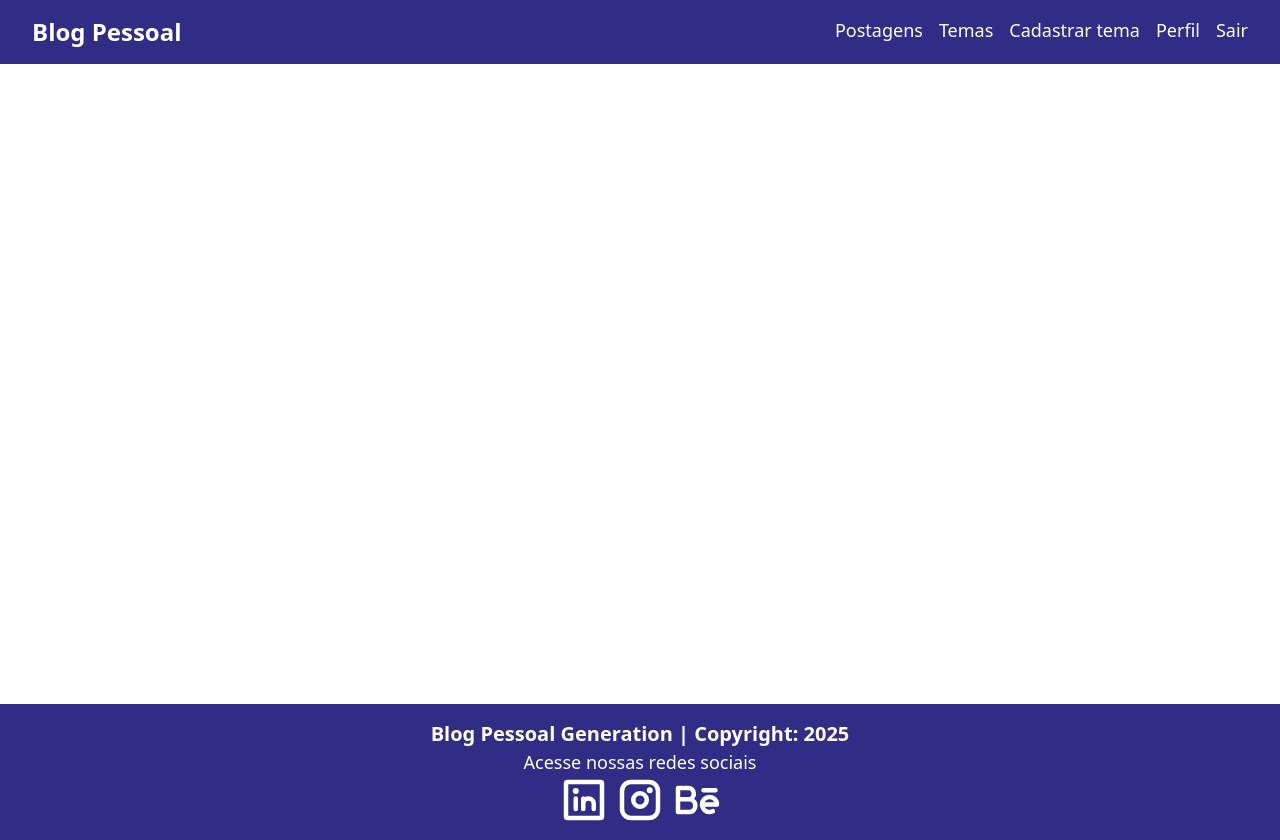
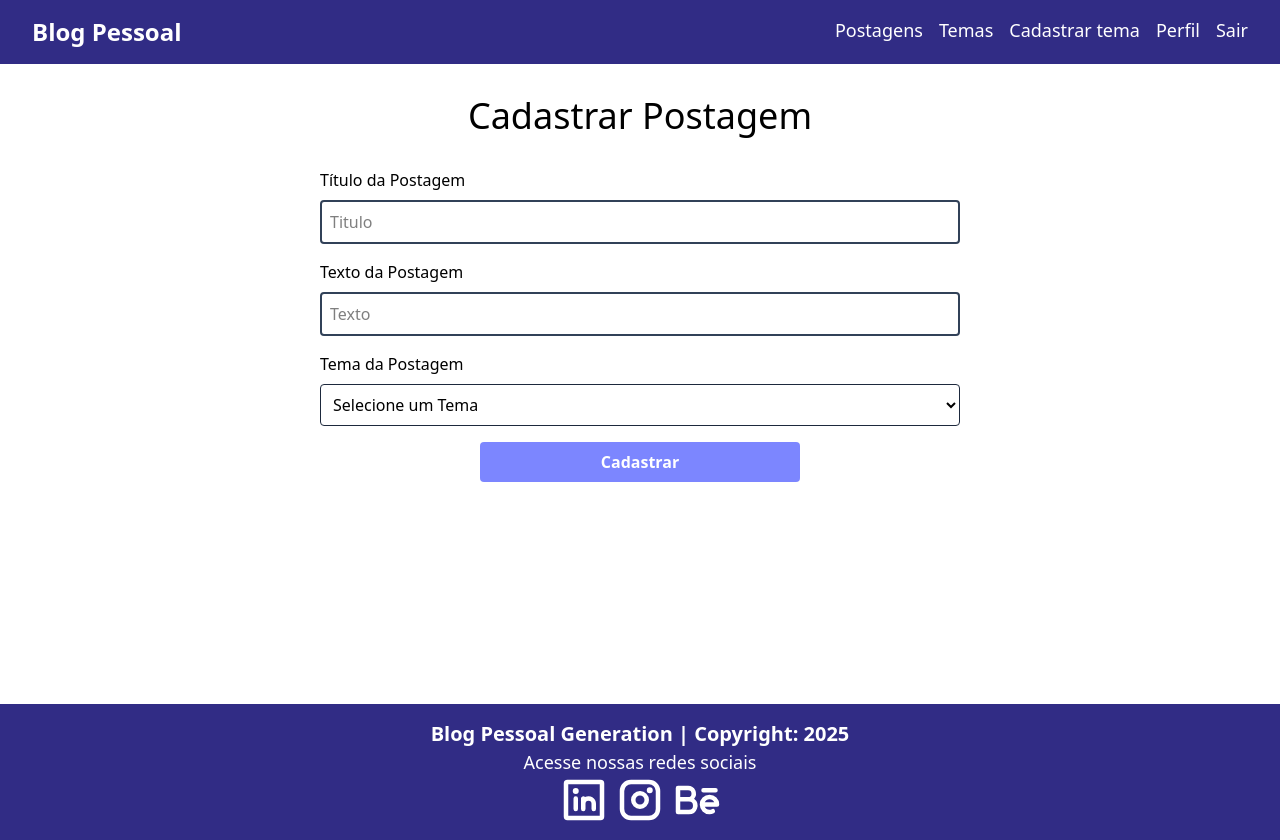
Before and after one commit to paulamelo2404/blog-pessoal-react, a React (Vite) app: page /cadastrarpostagem in a window 1280 px wide. Built offline with nearby package versions, Linux system fonts and the light colour scheme.

Commit message:
FormPostagem e ModalPostagem construidas

```diff
--- a/package.json
+++ b/package.json
@@ -17,6 +17,7 @@
     "react-dom": "^19.1.1",
     "react-router-dom": "^7.9.4",
     "react-spinners": "^0.17.0",
+    "reactjs-popup": "^2.0.6",
     "tailwindcss": "^4.1.16"
   },
   "devDependencies": {
--- a/src/App.tsx
+++ b/src/App.tsx
@@ -1,6 +1,7 @@
 import { BrowserRouter, Route, Routes } from 'react-router-dom'
 import Footer from './components/footer/Footer'
 import Navbar from './components/navbar/Navbar'
+import FormPostagem from './components/postagem/formpostagem/FormPostagem'
 import ListaPostagens from './components/postagem/listapostagem/ListaPostagens'
 import DeletarTema from './components/tema/deletartema/DeletarTema'
 import FormTema from './components/tema/formtema/FormTema'
@@ -26,6 +27,8 @@
               <Route path="/editartema/:id" element={<FormTema />} />
 							<Route path="/deletartema/:id" element={<DeletarTema />} />
 							<Route path="/postagens" element={<ListaPostagens />} />
+							<Route path="/cadastrarpostagem" element={<FormPostagem />} />
+              <Route path="/editarpostagem/:id" element={<FormPostagem />} />
 						</Routes>
 					</div>
 					<Footer />
--- /dev/null
+++ b/src/components/postagem/formpostagem/FormPostagem.tsx
@@ -0,0 +1,50 @@
+function FormPostagem() {
+    return (
+        <div className="container flex flex-col mx-auto items-center">
+            <h1 className="text-4xl text-center my-8">Cadastrar Postagem</h1>
+
+            <form className="flex flex-col w-1/2 gap-4">
+                <div className="flex flex-col gap-2">
+                    <label htmlFor="titulo">Título da Postagem</label>
+                    <input
+                        type="text"
+                        placeholder="Titulo"
+                        name="titulo"
+                        required
+                        className="border-2 border-slate-700 rounded p-2"
+                    />
+                </div>
+                <div className="flex flex-col gap-2">
+                    <label htmlFor="titulo">Texto da Postagem</label>
+                    <input
+                        type="text"
+                        placeholder="Texto"
+                        name="texto"
+                        required
+                        className="border-2 border-slate-700 rounded p-2"
+                    />
+                </div>
+                <div className="flex flex-col gap-2">
+                    <p>Tema da Postagem</p>
+                    <select name="tema" id="tema" className='border p-2 border-slate-800 rounded' >
+                        <option value="" selected disabled>Selecione um Tema</option>
+
+                        <>
+                            <option>tema1</option>
+                        </>
+
+                    </select>
+                </div>
+                <button
+                    type='submit'
+                    className='rounded disabled:bg-slate-200 bg-indigo-400 hover:bg-indigo-800
+                               text-white font-bold w-1/2 mx-auto py-2 flex justify-center'
+                >
+                    Cadastrar
+                </button>
+            </form>
+        </div>
+    );
+}
+
+export default FormPostagem;
--- /dev/null
+++ b/src/components/postagem/modalpostagem/ModalPostagem.tsx
@@ -0,0 +1,28 @@
+import Popup from 'reactjs-popup';
+
+import 'reactjs-popup/dist/index.css';
+import FormPostagem from '../formpostagem/FormPostagem';
+
+function ModalPostagem() {
+    return (
+        <>
+            <Popup
+                trigger={
+                    <button
+                        className='border rounded px-4 py-2 hover:bg-white hover:text-indigo-800'>
+                        Nova Postagem
+                    </button>
+                }
+                modal
+                contentStyle={{
+                    borderRadius: '1rem',
+                    paddingBottom: '2rem'
+                }}
+            >
+                <FormPostagem />
+            </Popup>
+        </>
+    );
+}
+
+export default ModalPostagem;
--- a/src/pages/home/Home.tsx
+++ b/src/pages/home/Home.tsx
@@ -1,4 +1,5 @@
 import ListaPostagens from "../../components/postagem/listapostagem/ListaPostagens"
+import ModalPostagem from "../../components/postagem/modalpostagem/ModalPostagem"
 
 function Home() {
     return (
@@ -14,11 +15,9 @@
                         </p>
 
                         <div className="flex justify-around gap-4">
-                            <div className='rounded text-white
-                                            border-white border-solid border-2 py-2 px-4'
-                                >
-                                Nova Postagem
-                            </div>
+
+                            <ModalPostagem />
+
                         </div>
                     </div>
 
@@ -31,7 +30,8 @@
                     </div>
                 </div>
             </div>
-             <ListaPostagens />
+
+            <ListaPostagens />
         </>
     )
 }
```
Also changed, not shown: 1 other file (tests, documents, lock files or other folders).
